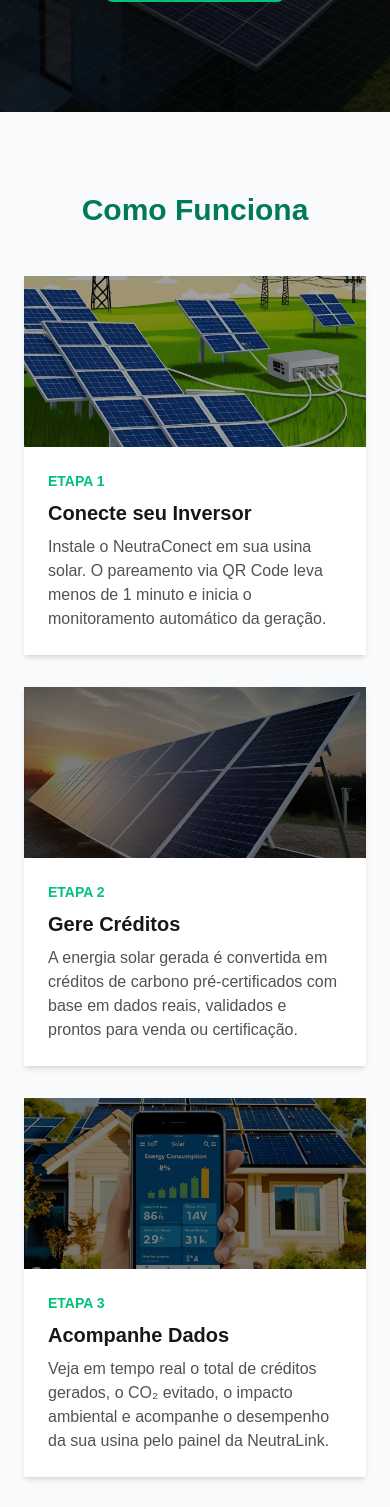
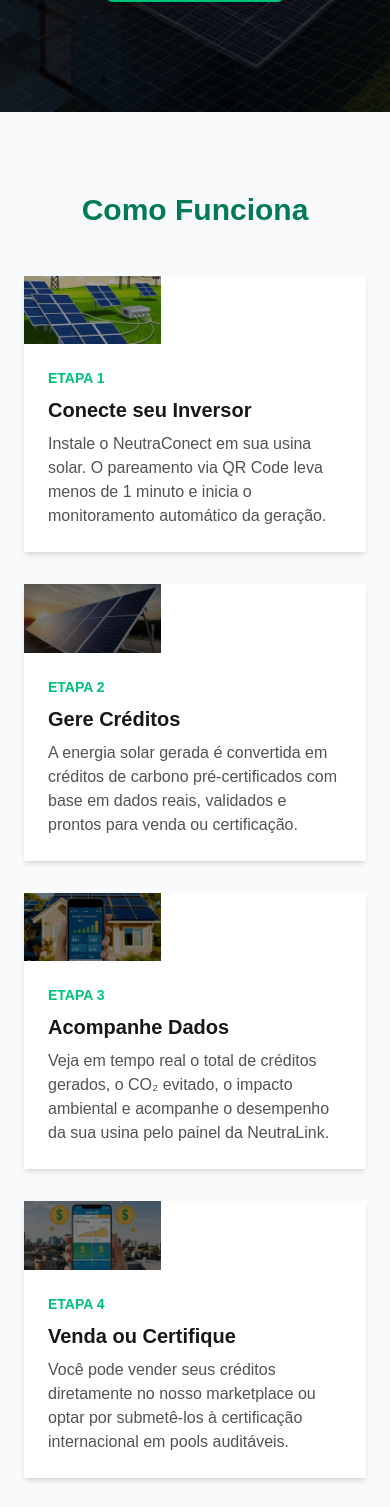
Before and after one commit to neutralink/neutralink-website, a Next.js app: page / in a window 390 px wide. Shown: the part 432-1939 px from the top of the page. Built offline with nearby package versions, Linux system fonts and the light colour scheme.

Commit message:
Atualiza interface com animações, cards de funcionamento e marketplace de créditos

```diff
--- a/package.json
+++ b/package.json
@@ -10,6 +10,7 @@
   },
   "dependencies": {
     "@material-tailwind/react": "^2.1.10",
+    "framer-motion": "^12.7.4",
     "next": "15.3.1",
     "react": "^19.0.0",
     "react-dom": "^19.0.0"
--- a/src/app/page.tsx
+++ b/src/app/page.tsx
@@ -2,7 +2,16 @@
 
 import Image from 'next/image'
 import { useState, useEffect } from 'react'
-import { Card, Typography } from "@material-tailwind/react";
+
+import {
+  Card,
+  CardHeader,
+  CardBody,
+  Typography
+} from "@material-tailwind/react";
+
+import { motion } from 'framer-motion';
+
 
 
 export default function Home() {
@@ -101,71 +110,100 @@ export default function Home() {
         <div className="flex flex-col gap-8 max-w-5xl mx-auto">
 
           {/* CARD 1 */}
+          <motion.div
+            initial={{ opacity: 0, y: 30 }}
+            whileInView={{ opacity: 1, y: 0 }}
+            transition={{ duration: 0.6 }}
+            viewport={{ once: true }}
+          >
             <Card className="flex flex-col md:flex-row h-full w-full">
-            <div className="md:w-2/5 w-full">
+              <CardHeader floated={false} className="m-0 h-full w-2/5 shrink-0 rounded-r-none">
                 <img
                   src="/cards/conecte.jpg"
                   alt="Conecte"
                   className="h-full w-full object-cover"
                 />
-            </div>
-            <div className="p-6 md:w-3/5 w-full flex flex-col justify-center">
+              </CardHeader>
+              <CardBody className="p-6 md:w-3/5 w-full flex flex-col justify-center">
                 <Typography variant="small" className="mb-2 font-bold uppercase text-[#00C37A]">Etapa 1</Typography>
                 <Typography variant="h5" className="mb-2">Conecte seu Inversor</Typography>
                 <Typography className="text-neutral-600">Instale o NeutraConect em sua usina solar. O pareamento via QR Code leva menos de 1 minuto e inicia o monitoramento automático da geração.</Typography>
-            </div>
+              </CardBody>
             </Card>
+          </motion.div>
 
           {/* CARD 2 */}
+          <motion.div
+            initial={{ opacity: 0, y: 30 }}
+            whileInView={{ opacity: 1, y: 0 }}
+            transition={{ duration: 0.6, delay: 0.1 }}
+            viewport={{ once: true }}
+          >
             <Card className="flex flex-col md:flex-row h-full w-full">
-            <div className="md:w-2/5 w-full">
+              <CardHeader floated={false} className="m-0 h-full w-2/5 shrink-0 rounded-r-none">
                 <img
                   src="/cards/gere.jpg"
                   alt="Gere Créditos"
                   className="h-full w-full object-cover"
                 />
-            </div>
-            <div className="p-6 md:w-3/5 w-full flex flex-col justify-center">
+              </CardHeader>
+              <CardBody className="p-6 md:w-3/5 w-full flex flex-col justify-center">
                 <Typography variant="small" className="mb-2 font-bold uppercase text-[#00C37A]">Etapa 2</Typography>
                 <Typography variant="h5" className="mb-2">Gere Créditos</Typography>
                 <Typography className="text-neutral-600">A energia solar gerada é convertida em créditos de carbono pré-certificados com base em dados reais, validados e prontos para venda ou certificação.</Typography>
-            </div>
+              </CardBody>
             </Card>
+          </motion.div>
 
           {/* CARD 3 */}
+          <motion.div
+            initial={{ opacity: 0, y: 30 }}
+            whileInView={{ opacity: 1, y: 0 }}
+            transition={{ duration: 0.6, delay: 0.2 }}
+            viewport={{ once: true }}
+          >
             <Card className="flex flex-col md:flex-row h-full w-full">
-            <div className="md:w-2/5 w-full">
+              <CardHeader floated={false} className="m-0 h-full w-2/5 shrink-0 rounded-r-none">
                 <img
                   src="/cards/acompanhe.jpg"
                   alt="Acompanhe Dados"
                   className="h-full w-full object-cover"
                 />
-            </div>
-            <div className="p-6 md:w-3/5 w-full flex flex-col justify-center">
+              </CardHeader>
+              <CardBody className="p-6 md:w-3/5 w-full flex flex-col justify-center">
                 <Typography variant="small" className="mb-2 font-bold uppercase text-[#00C37A]">Etapa 3</Typography>
                 <Typography variant="h5" className="mb-2">Acompanhe Dados</Typography>
                 <Typography className="text-neutral-600">Veja em tempo real o total de créditos gerados, o CO₂ evitado, o impacto ambiental e acompanhe o desempenho da sua usina pelo painel da NeutraLink.</Typography>
-            </div>
+              </CardBody>
             </Card>
+          </motion.div>
 
           {/* CARD 4 */}
+          <motion.div
+            initial={{ opacity: 0, y: 30 }}
+            whileInView={{ opacity: 1, y: 0 }}
+            transition={{ duration: 0.6, delay: 0.3 }}
+            viewport={{ once: true }}
+          >
             <Card className="flex flex-col md:flex-row h-full w-full">
-            <div className="md:w-2/5 w-full">
+              <CardHeader floated={false} className="m-0 h-full w-2/5 shrink-0 rounded-r-none">
                 <img
                   src="/cards/venda.jpg"
                   alt="Venda ou Certifique"
                   className="h-full w-full object-cover"
                 />
-            </div>
-            <div className="p-6 md:w-3/5 w-full flex flex-col justify-center">
+              </CardHeader>
+              <CardBody className="p-6 md:w-3/5 w-full flex flex-col justify-center">
                 <Typography variant="small" className="mb-2 font-bold uppercase text-[#00C37A]">Etapa 4</Typography>
                 <Typography variant="h5" className="mb-2">Venda ou Certifique</Typography>
                 <Typography className="text-neutral-600">Você pode vender seus créditos diretamente no nosso marketplace ou optar por submetê-los à certificação internacional em pools auditáveis.</Typography>
-            </div>
+              </CardBody>
             </Card>
+          </motion.div>
 
         </div>
       </section>
+
 
 
 
```
Also changed, not shown: 1 other file (tests, documents, lock files or other folders). Lines whose indentation alone changed are shown as unchanged.
